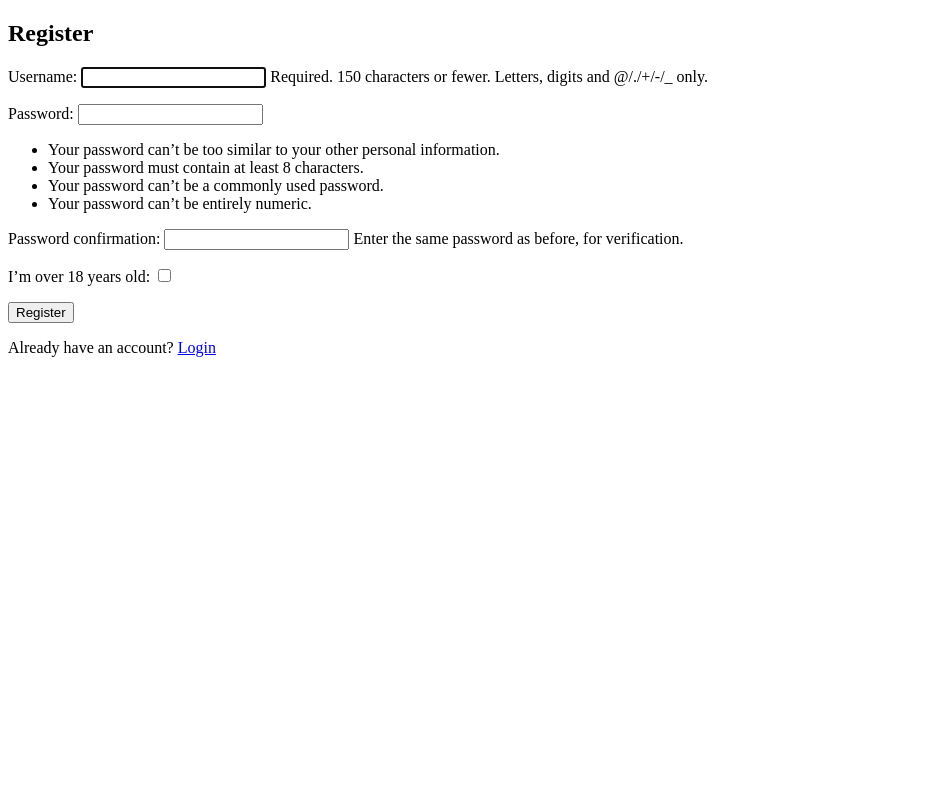
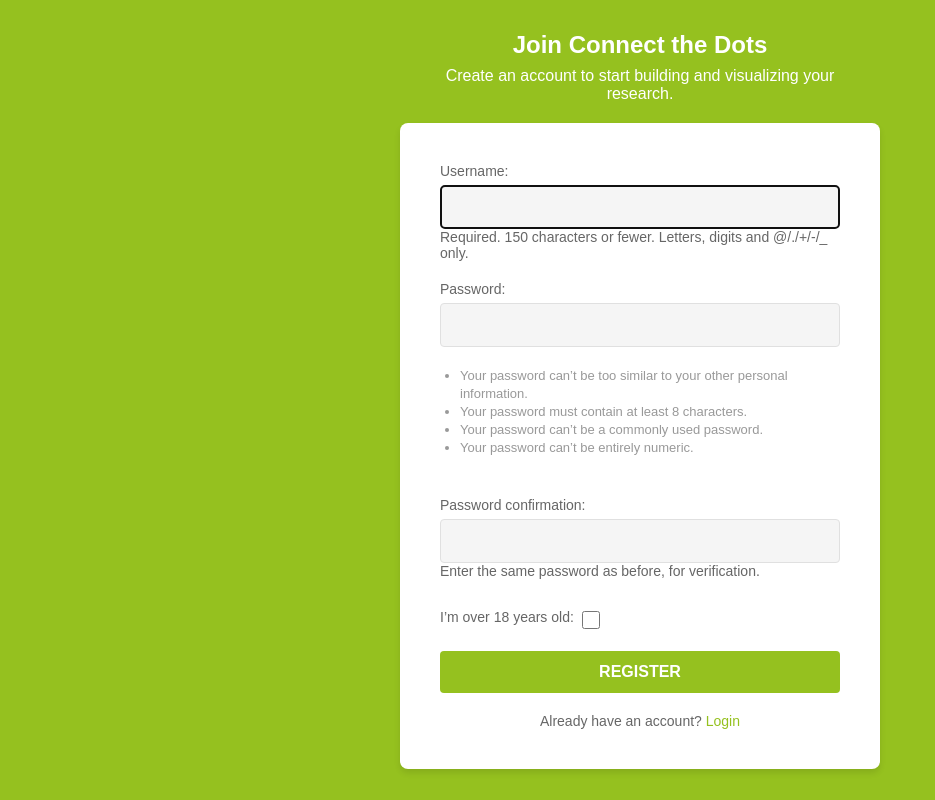
Before and after one commit to zohrehrazavi/SWE-573-SoftwareDevPractice, a Django app: page /auth/register/ in a window 1280 px wide. Shown: the whole page, without its empty margins (0-935 px from the left). Run offline with Django 5.2, Linux system fonts and the light colour scheme.

Commit message:
Basic Front-End Styling #31 - Register Page

```diff
--- a/frontend/static/css/auth.css
+++ b/frontend/static/css/auth.css
@@ -1,41 +1,75 @@
+/* Base page styling */
 body {
     font-family: Arial, sans-serif;
     margin: 0;
     padding: 0;
+    background-color: #95c11f;
     display: flex;
     justify-content: center;
     align-items: center;
     min-height: 100vh;
-    background-color: #95c11f;
-}
+  }
 
-.auth-box {
+  /* Shared container for login and register */
+  .auth-container {
+    display: flex;
+    flex-direction: column;
+    align-items: center;
+    gap: 20px;
+    padding: 20px;
+  }
+
+  /* Header above form */
+  .auth-header {
+    text-align: center;
+    color: white;
+    max-width: 400px;
+  }
+
+  .auth-header h2 {
+    margin: 0;
+    font-size: 24px;
+    font-weight: bold;
+  }
+
+  .auth-header p {
+    margin: 8px 0 0;
+    font-size: 16px;
+  }
+
+  /* White box containing the form */
+  .auth-box {
     background: white;
     padding: 40px;
     border-radius: 8px;
     box-shadow: 0 4px 6px rgba(0, 0, 0, 0.1);
     width: 100%;
     max-width: 400px;
-}
+  }
 
-.auth-form {
+  /* Form layout */
+  .auth-form {
     display: flex;
     flex-direction: column;
     gap: 20px;
-}
+  }
 
-.auth-input {
+  /* Text inputs (login and register) */
+  .auth-form input[type="text"],
+  .auth-form input[type="email"],
+  .auth-form input[type="password"] {
     width: 100%;
     padding: 12px;
     border: 1px solid #e0e0e0;
     border-radius: 4px;
     font-size: 16px;
     background: #f5f5f5;
-    margin-bottom: 15px;
     box-sizing: border-box;
-}
+    color: #333;
+  }
 
-.auth-button {
+  /* Button */
+  .auth-button {
     width: 100%;
     background: #95c11f;
     color: white;
@@ -43,45 +77,75 @@ body {
     border: none;
     border-radius: 4px;
     font-size: 16px;
+    font-weight: bold;
     cursor: pointer;
     text-transform: uppercase;
-}
+  }
 
-.auth-link {
-    color: #95c11f;
-    text-decoration: none;
-}
+  .auth-button:hover {
+    background-color: #82aa1a;
+  }
 
-.auth-link:hover {
-    text-decoration: underline;
-}
-
-.auth-footer {
+  /* Link to switch pages */
+  .auth-footer {
     text-align: center;
     margin-top: 20px;
     color: #666;
-}
-.auth-header {
-    text-align: center;
-    margin-bottom: 30px;
-    color: white;
-    max-width: 400px;
-    padding: 0 20px;
-}
+    font-size: 14px;
+  }
 
-.auth-header h2 {
+  .auth-link {
+    color: #95c11f;
+    text-decoration: none;
+    font-weight: 500;
+  }
+
+  .auth-link:hover {
+    text-decoration: underline;
+  }
+
+  /* Paragraphs in register form */
+  .auth-form p {
     margin: 0;
-    font-size: 24px;
-    font-weight: bold;
-}
+    font-size: 14px;
+    color: #666;
+  }
 
-.auth-header p {
-    margin: 8px 0 0;
-    font-size: 16px;
-}
-.auth-container {
+  /* Labels above inputs */
+  .auth-form p > label {
+    display: block;
+    margin-bottom: 6px;
+    color: #666;
+    font-weight: normal;
+    font-size: 14px;
+  }
+
+  /* Help texts and password rules */
+  .auth-form p small,
+  .auth-form ul {
+    color: #999;
+    font-size: 13px;
+    line-height: 1.4;
+    margin-top: 4px;
+  }
+
+  /* List styling (password rules) */
+  .auth-form ul {
+    padding-left: 20px;
+    margin: 0;
+  }
+
+  /* Checkbox styling */
+  .auth-form p:has(input[type="checkbox"]) {
     display: flex;
-    flex-direction: column;
     align-items: center;
-    gap: 20px;
-}
+    gap: 8px;
+    margin-top: 10px;
+  }
+
+  .auth-form input[type="checkbox"] {
+    width: 18px;
+    height: 18px;
+    accent-color: #95c11f;
+    margin: 0;
+  }
--- a/frontend/templates/registration/register.html
+++ b/frontend/templates/registration/register.html
@@ -1,16 +1,31 @@
-<!-- registration/register.html -->
 <!DOCTYPE html>
 <html>
   <head>
     <title>Register</title>
+    <meta charset="UTF-8" />
+    <meta name="viewport" content="width=device-width, initial-scale=1.0" />
+    {% load static %}
+    <link rel="stylesheet" href="{% static 'css/auth.css' %}" />
   </head>
   <body>
-    <h2>Register</h2>
-    <form method="post">
+    <div class="auth-container">
+      <div class="auth-header">
+        <h2>Join Connect the Dots</h2>
+        <p>Create an account to start building and visualizing your research.</p>
+      </div>
+
+      <div class="auth-box">
+        <form method="post" class="auth-form">
           {% csrf_token %}
           {{ form.as_p }}
-        <button type="submit">Register</button>
+          <button type="submit" class="auth-button">Register</button>
         </form>
-    <p>Already have an account? <a href="{% url 'login' %}">Login</a></p>
+
+        <div class="auth-footer">
+          Already have an account?
+          <a href="{% url 'login' %}" class="auth-link">Login</a>
+        </div>
+      </div>
+    </div>
   </body>
 </html>
```
Lines whose indentation alone changed are shown as unchanged.
